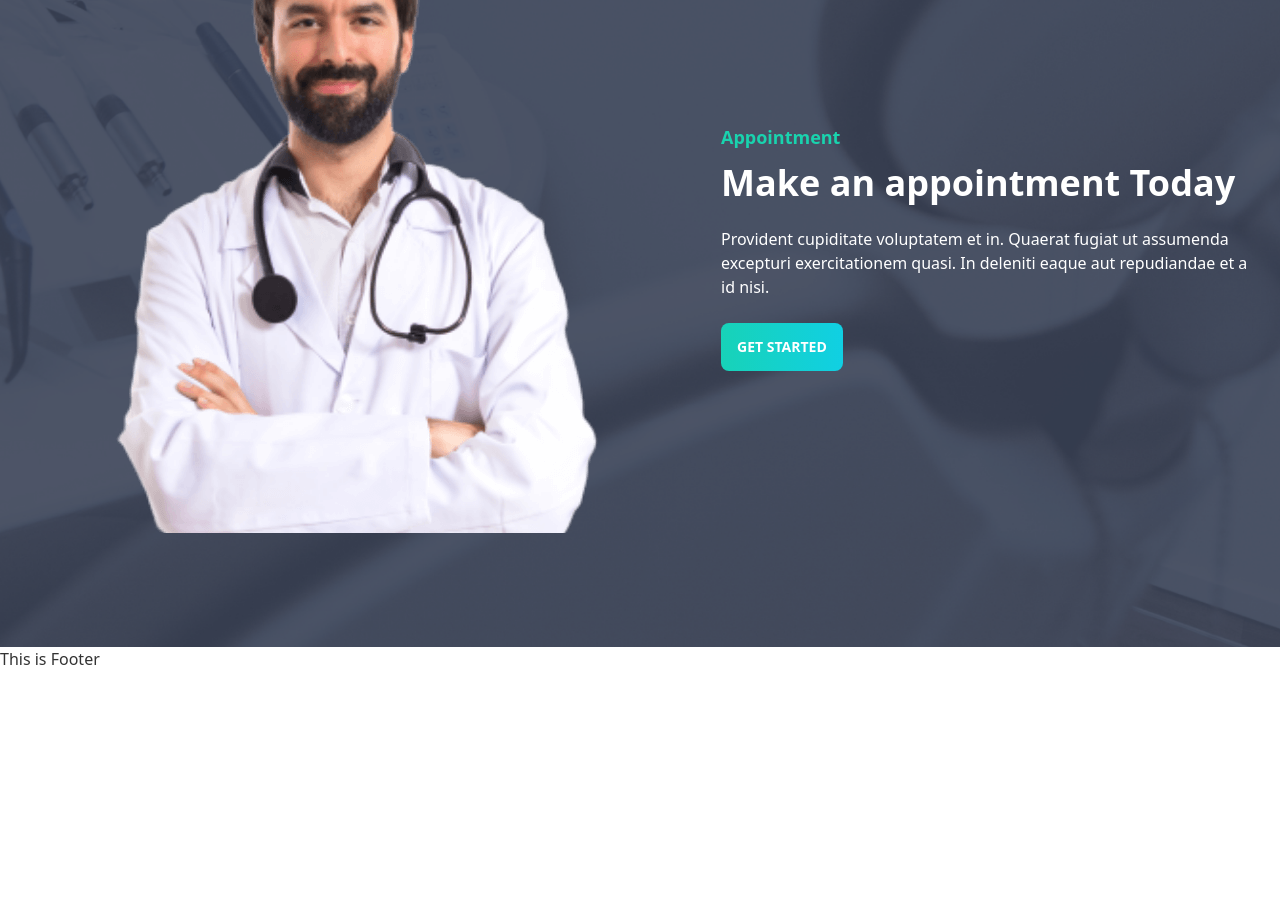
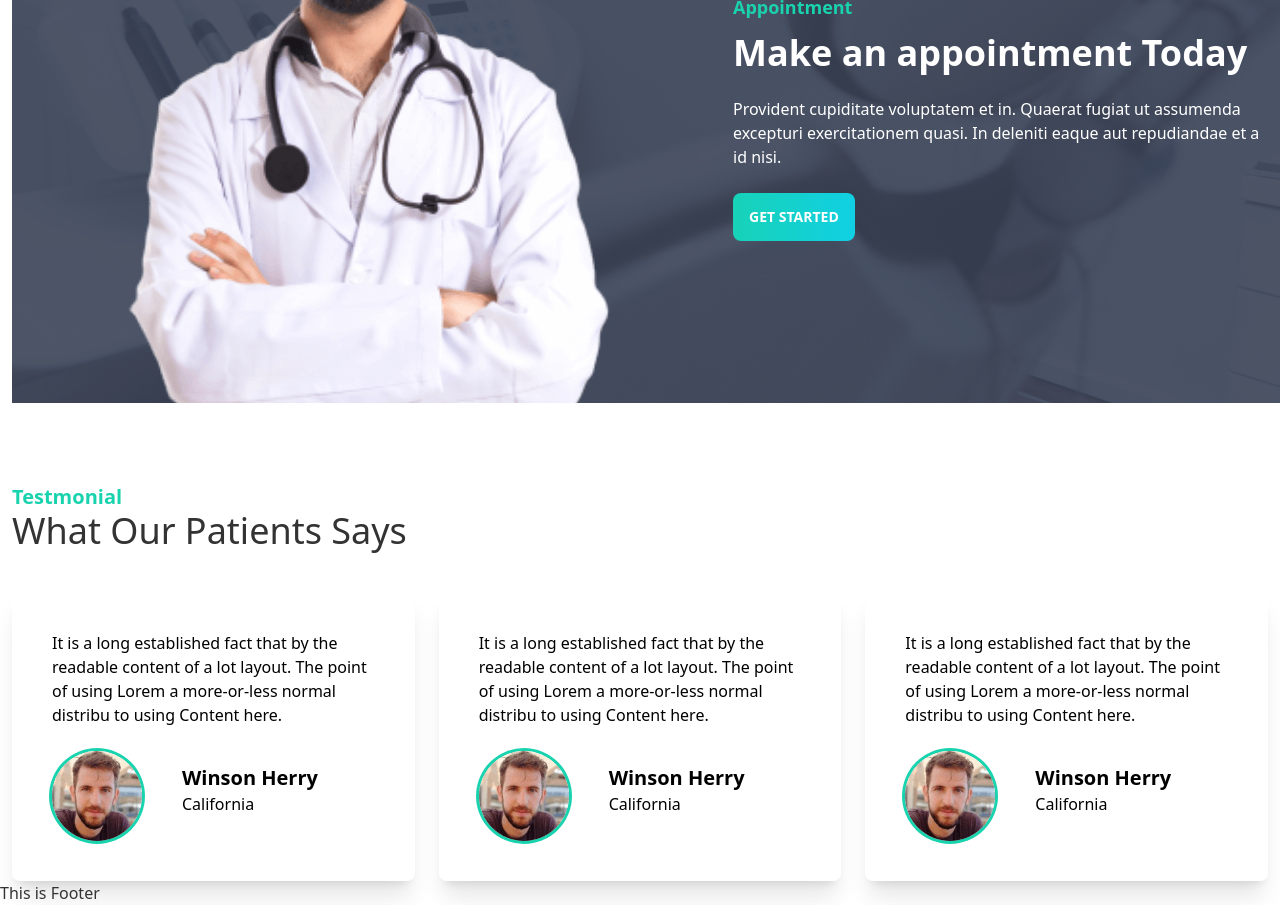
Before and after one commit to NoobCoder-404/doctor-portal-client, a React (Create React App) app: page / in a window 1280 px wide. Shown: the part 2680-3585 px from the top of the page. Before the commit the page ends 3351 px from the top, so only its background shows below. Built offline with nearby package versions, Linux system fonts and the light colour scheme.

Commit message:
testimonial section added

```diff
--- a/src/Pages/AppointmentBanner/AppointmentBanner.js
+++ b/src/Pages/AppointmentBanner/AppointmentBanner.js
@@ -5,15 +5,15 @@ import './AppointmentBanner.css';
 const AppointmentBanner = () => {
   return (
     <div>
-      <div className="lg:mt-32 hero min-h-screen  text-white appointmentImg">
+      <div className="lg:mt-32 hero  text-white appointmentImg  mx-3">
         <div className="hero-content flex-col lg:flex-row p-0 ">
-          <img src={DoctorImg} className="w-full -mt-20 hidden lg:block " />
+          <img src={DoctorImg} className="w-full -mt-24 hidden lg:block " />
           <div className="mx-5">
             <div>
-              <div>
+              <div className="mt-6">
                 <h3 className="text-lg text-secondary font-bold pb-3">Appointment</h3>
               </div>
-              <div>
+              <div className="pb-10">
                 <h1 className="text-4xl font-bold">Make an appointment Today</h1>
                 <p className="py-6">
                   Provident cupiditate voluptatem et in. Quaerat fugiat ut assumenda excepturi
--- a/src/Pages/Home/Home/Home.js
+++ b/src/Pages/Home/Home/Home.js
@@ -3,6 +3,7 @@ import AppointmentBanner from '../../AppointmentBanner/AppointmentBanner';
 import ExceptionalCare from '../../ExceptionalCare/ExceptionalCare';
 import InfoCards from '../../InfoCards.js/InfoCards';
 import Services from '../../Services/Services';
+import Testimonials from '../../Testimonials/Testimonials';
 import Banner from '../Banner/Banner';
 
 const Home = () => {
@@ -13,6 +14,7 @@ const Home = () => {
       <Services />
       <ExceptionalCare />
       <AppointmentBanner />
+      <Testimonials />
     </div>
   );
 };
--- /dev/null
+++ b/src/Pages/Testimonials/Testimonial/Testimonial.js
@@ -0,0 +1,27 @@
+import React from 'react';
+import peopleImg from '../../../Assets/images/people1.png';
+const Testimonial = () => {
+  return (
+    <div>
+      <div className="shadow-xl p-10 text-black rounded-lg">
+        <div className="mb-3">
+          <p>
+            It is a long established fact that by the readable content of a lot layout. The point of
+            using Lorem a more-or-less normal distribu to using Content here.
+          </p>
+        </div>
+        <div className="flex items-center ">
+          <div className="mt-3 ring ring-secondary rounded-full ">
+            <img src={peopleImg} alt="" />
+          </div>
+          <div className="ml-10">
+            <h2 className="card-title">Winson Herry</h2>
+            <p> California </p>
+          </div>
+        </div>
+      </div>
+    </div>
+  );
+};
+
+export default Testimonial;
--- /dev/null
+++ b/src/Pages/Testimonials/Testimonials.js
@@ -0,0 +1,30 @@
+import React from 'react';
+
+import Testimonial from './Testimonial/Testimonial';
+const Testimonials = () => {
+  // const testimonialData = [
+  //   {
+  //     name: 'Winson Herry',
+  //     division: 'California',
+  //     desc: 'It is a long established fact that by the readable content of a lot layout. The point of using Lorem a more-or-less normal distribu to using Content here, content',
+  //     photo: peopleImg
+  //   }
+  // ];
+  return (
+    <div className="lg:mt-20">
+      <div className="mb-10 mx-3">
+        <h3 className="font-bold text-xl text-secondary">Testmonial</h3>
+        <p className="text-4xl">What Our Patients Says</p>
+      </div>
+      <div>
+        <div className="  grid sm:grid-cols-1 md:grid-cols-2 lg:grid-cols-3 gap-6 mx-3">
+          {[...Array(3)].map((_, i) => (
+            <Testimonial key={i} />
+          ))}
+        </div>
+      </div>
+    </div>
+  );
+};
+
+export default Testimonials;
```
